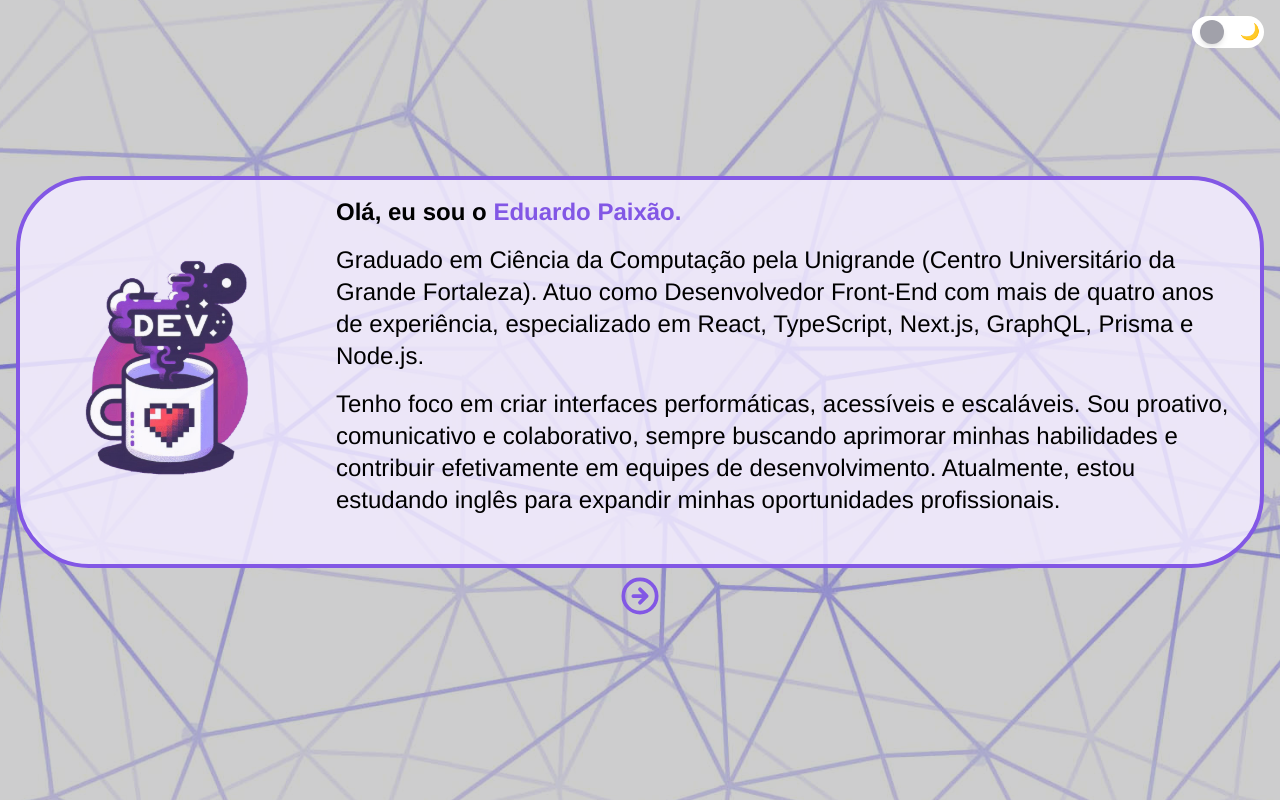
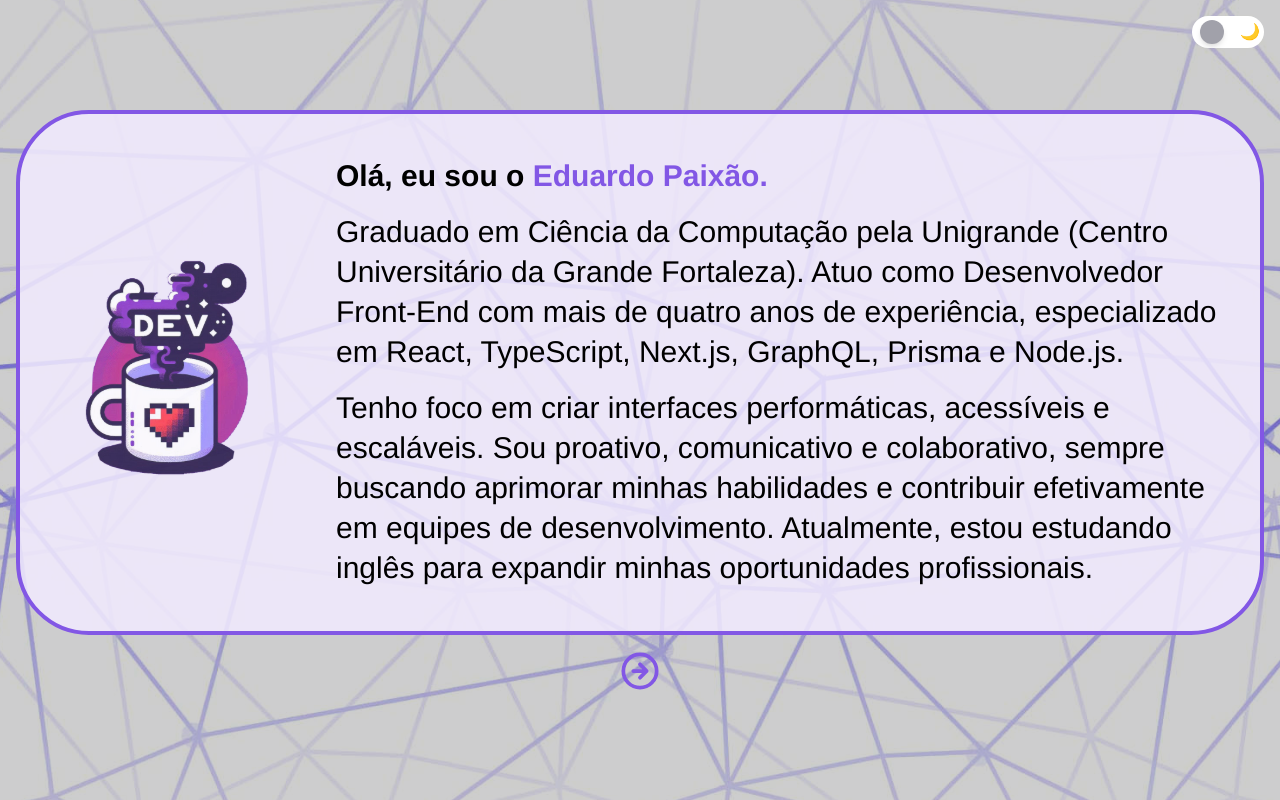
Before and after one commit to Eduardo-Paixao/Authify-Front, a Next.js app: page / in a window 1280 px wide. Built offline with nearby package versions, Linux system fonts and the light colour scheme; a web font is replaced by a local one.

Commit message:
chore: fix banner in home page

```diff
--- a/src/app/Login/page.tsx
+++ b/src/app/Login/page.tsx
@@ -1,28 +1,26 @@
 "use client";
-import Button from "@/components/Button";
 import Image from "next/image";
 import { EmblaCarouselDesktop } from "@/components/EmblaCarousel/EmblaCarouselDesktop";
 import { EmblaCarouselMobile } from "@/components/EmblaCarousel/EmblaCarouselMobile";
 import React from "react";
-import { useRouter } from "next/navigation";
 import ArrowPrevCircle from "@/arrow-prev-circle.svg";
+import Link from "next/link";
 
 const login:React.FC = () => {
-  const { push } = useRouter();
 
   return (
     <div className="flex h-screen flex-col items-center relative justify-center">
-      <Button
+      <Link
         title="arrow-prev-circle"
-        className="bg-transparent absolute top-1 left-4 !w-auto"
-        onClick={() => push("/")}
+        className="bg-transparent absolute top-3 left-4 !w-auto"
+        href='/'
       >
         <Image
           alt="arrow-prev-circle"
           src={ArrowPrevCircle}
           className="xs:w-10"
         />
-      </Button>
+      </Link>
       <div className="hidden xl:flex">
         <EmblaCarouselDesktop />
       </div>
--- a/src/app/page.tsx
+++ b/src/app/page.tsx
@@ -1,24 +1,22 @@
 "use client";
-import Button from "@/components/Button";
 import Image from "next/image";
-import { useRouter } from "next/navigation";
 
 import LogoDev from "@/logo-dev.svg";
 import ArrowNextCircle from "@/arrow-next-circle.svg";
+import Link from "next/link";
 
 export default function Home() {
-  const { push } = useRouter();
 
   return (
     <div>
       <div className="flex w-full md:h-screen  justify-center items-center flex-col p-4">
-        <div className="w-full max-w-[1440px] flex flex-col md:flex-row max-h-[calc(100vh-88px)] items-center bg-[#F2ECFF]/85 border-4 border-[#8257E5] rounded-[73px]">
+        <div className="w-full max-w-[1440px] flex flex-col md:flex-row h-[calc(100vh-275px)] items-center bg-[#F2ECFF]/85 border-4 border-[#8257E5] rounded-[73px]">
           <Image
             alt="banner-second"
             src={LogoDev}
             className="w-[200px] sm:w-[300px]"
           />
-          <section className="p-4 mb-8 w-full flex flex-col gap-4 xs:text-xl sm:text-2xl text-[#000] overflow-auto text-ellipsis ">
+          <section className="p-4 max-h-[500px] w-full flex flex-col gap-4 xs:text-xl sm:text-3xl/10 text-[#000] overflow-auto text-ellipsis">
             <strong>
               Olá, eu sou o{" "}
               <span className="text-[#8257E5]">Eduardo Paixão.</span>
@@ -38,17 +36,17 @@ export default function Home() {
             </span>
           </section>
         </div>
-        <Button
+        <Link
           title="arrow-prev-circle"
-          className="cursor-pointer hover:brightness-120 bg-transparent"
-          onClick={() => push("Login")}
+          className="cursor-pointer hover:brightness-120 bg-transparent mt-4"
+          href='Login'
         >
           <Image
             alt="arrow-prev-circle"
             src={ArrowNextCircle}
             className="xs:w-10"
           />
-        </Button>
+        </Link>
       </div>
     </div>
   );
```
